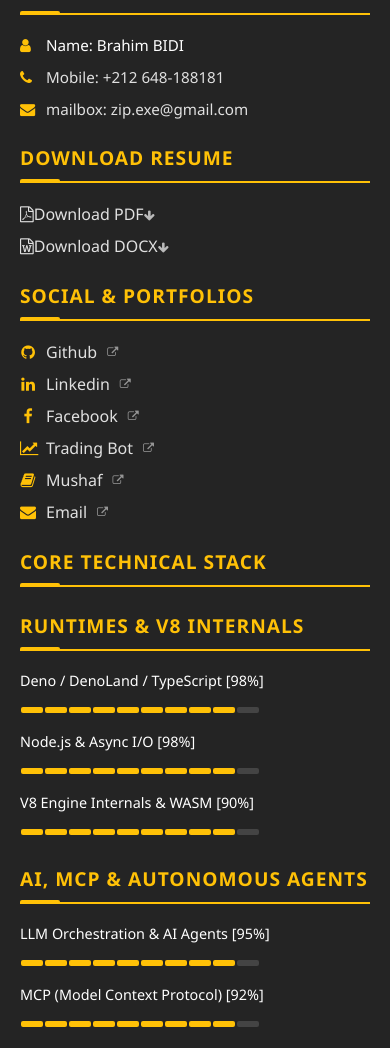
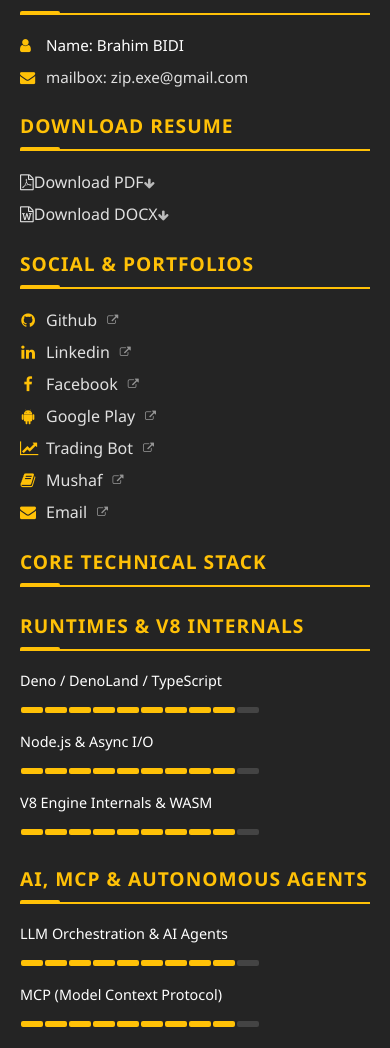
Before and after one commit to Zizwar/cvino, a Next.js app: page / in a window 390 px wide. Shown: the part 515-1563 px from the top of the page. Built offline with nearby package versions, Linux system fonts and the light colour scheme.

Commit message:
Update CV: remove percentages, update Facebook, remove phone, add Google Play, add Ghosn Pro AI and Vibe Note projects

```diff
--- a/component/skills.js
+++ b/component/skills.js
@@ -10,7 +10,7 @@
 
                 return (
                     <div key={`dv-${index}`}>
-                        <p>{skillName} [{percent}%]</p>
+                        <p>{skillName}</p>
                         {[...Array(maxDivs).keys()].map((i) => (
                             <span key={`ck-${i}`} className="box-ck"></span>
                         ))}
--- a/db/cv.json
+++ b/db/cv.json
@@ -4,10 +4,8 @@
   "subName": "JavaScript & Deno Architect | AI & Automation Systems",
   "aboutMe": [
     "About Ibrahim",
-    "Hello! I'm Ibrahim Bidi, a Senior JavaScript & Deno Architect, AI Systems Engineer, and Automation Specialist with 22+ years of hands-on software development experience. From V8 engine internals to distributed microservices, autonomous AI agents, algorithmic trading bots, and real-time WebSocket platforms, JavaScript and TypeScript are my core domain.\n\nOver the past two decades, I have architected high-concurrency systems, contributed extensively to open-source, and launched live platforms spanning AI music streaming (SunoMA), multi-account messaging automation (WMAM), AI developer browsers (NIABrowser), and algorithmic trading systems. My journey started with pioneering system tools for Windows 98/XP (Key4Arab, Tifino) and evolved into architecting scalable modern web apps, cloud runtimes, and autonomous agent infrastructure."
+    "Hello! I'm Ibrahim Bidi, a Senior JavaScript & Deno Architect, AI Systems Engineer, and Automation Specialist with 22+ years of hands-on software development experience. From V8 engine internals to distributed microservices, autonomous AI agents, algorithmic trading bots, and real-time WebSocket platforms, JavaScript and TypeScript are my core domain.\n\nOver the past two decades, I have architected high-concurrency systems, contributed extensively to open-source, and launched live platforms spanning autonomous AI trading platforms (Ghosn Pro AI), prompt engineering engines (Vibe Note), AI music streaming (SunoMA), multi-account messaging automation (WMAM), AI developer browsers (NIABrowser), and algorithmic trading systems. My journey started with pioneering system tools for Windows 98/XP (Key4Arab, Tifino) and evolved into architecting scalable modern web apps, cloud runtimes, and autonomous agent infrastructure."
   ],
-  "mobile": "Mobile: +212 648-188181",
-  "phoneRaw": "0648188181",
   "mailbox": "mailbox: zip.exe@gmail.com",
   "avatar": "/avatar/ibrahim_bidi.jpg",
   "info": "Basic Information",
@@ -41,8 +39,13 @@
     },
     {
       "title": "facebook",
-      "url": "https://web.facebook.com/groups/JavaScript.Programming",
+      "url": "https://www.facebook.com/groups/javascript.programming",
       "icon": "fa fa-facebook"
+    },
+    {
+      "title": "Google Play",
+      "url": "https://play.google.com/store/apps/dev?id=6847416112280855050",
+      "icon": "fa fa-android"
     },
     {
       "title": "trading bot",
@@ -152,6 +155,36 @@
       "name": "Featured Production Projects & Platforms",
       "date": "2000 - Present",
       "items": [
+        {
+          "name": "Ghosn Pro AI — Autonomous Crypto Algorithmic Trading Platform & MCP Agent",
+          "events": [
+            {
+              "text": "Ghosn Pro AI (ai.ghosn.pro): Autonomous algorithmic cryptocurrency trading platform supporting Binance Spot & Futures with sub-millisecond (<1.2ms) real-time indicator computation and custom DSL trading strategies.",
+              "link": "https://ai.ghosn.pro"
+            },
+            {
+              "text": "Universal AI Agent Ecosystem: Full Model Context Protocol (MCP) server integration, developer SKILL.md, and OAuth 2.0 connecting Claude, Cursor, Antigravity, and Gemini to live market data and automated order execution.",
+              "link": "https://ai.ghosn.pro"
+            },
+            {
+              "text": "Cumulative Long-Term Memory (AI Memory): Persistent strategy knowledge base, multi-target profit/trailing stop-loss automation, Binance Testnet integration with 15k USDT virtual balance, and real-time Telegram/Webhook alerts.",
+              "link": "https://ai.ghosn.pro"
+            }
+          ]
+        },
+        {
+          "name": "Vibe Note — AI Prompt Bank & Dynamic Variable Engine",
+          "events": [
+            {
+              "text": "Vibe Note Web (vibenote.sbs): Curated platform featuring 10,000+ AI prompts with interactive dynamic variable inputs, instant testing, and multi-category prompt engineering workflows.",
+              "link": "https://vibenote.sbs"
+            },
+            {
+              "text": "Vibe Note on Google Play Store: Official Android mobile app for discovering curated AI prompts, customizing dynamic variables on the fly, and cross-device prompt management.",
+              "link": "https://play.google.com/store/apps/details?id=com.vibzcode.note"
+            }
+          ]
+        },
         {
           "name": "SunoMA — Endless AI Radio & Music Studio",
           "events": [
--- a/pages/index.js
+++ b/pages/index.js
@@ -50,7 +50,7 @@
                             {cv.mobile && (
                                 <p>
                                     <i className="fa fa-phone" style={{ marginRight: '10px', color: '#ffc107', width: '16px' }}></i>
-                                    <a href={`tel:${cv.phoneRaw || '0648188181'}`}>{cv.mobile}</a>
+                                    <a href={`tel:${cv.phoneRaw || ''}`}>{cv.mobile}</a>
                                 </p>
                             )}
                             {cv.mailbox && (
```
